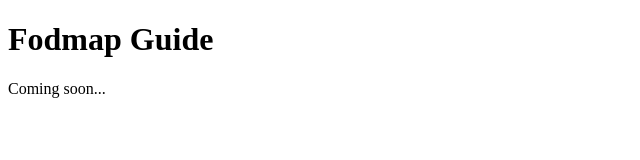
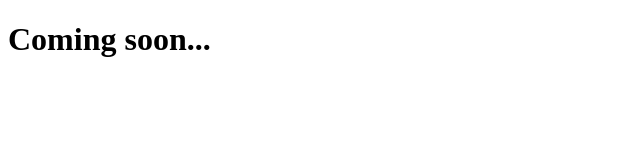
Before and after one commit to lisongx/fodmap-guide, a Gatsby site: page / in a window 1280 px wide. Shown: the whole page, without its empty margins (0-640 px from the left). Built offline with nearby package versions, Linux system fonts and the light colour scheme; Gatsby itself is replaced by a stand-in of ours.

Commit message:
coming soonn

```diff
--- a/src/layouts/index.js
+++ b/src/layouts/index.js
@@ -27,7 +27,7 @@ const Header = () => (
             textDecoration: 'none',
           }}
         >
-          Gatsby
+          FODMAP Guide
         </Link>
       </h1>
     </div>
--- a/src/pages/index.js
+++ b/src/pages/index.js
@@ -3,8 +3,7 @@ import Link from 'gatsby-link'
 
 const IndexPage = () => (
   <div>
-    <h1>Fodmap Guide</h1>
-    <p>Coming soon...</p>
+    <h1>Coming soon...</h1>
   </div>
 )
 
```
